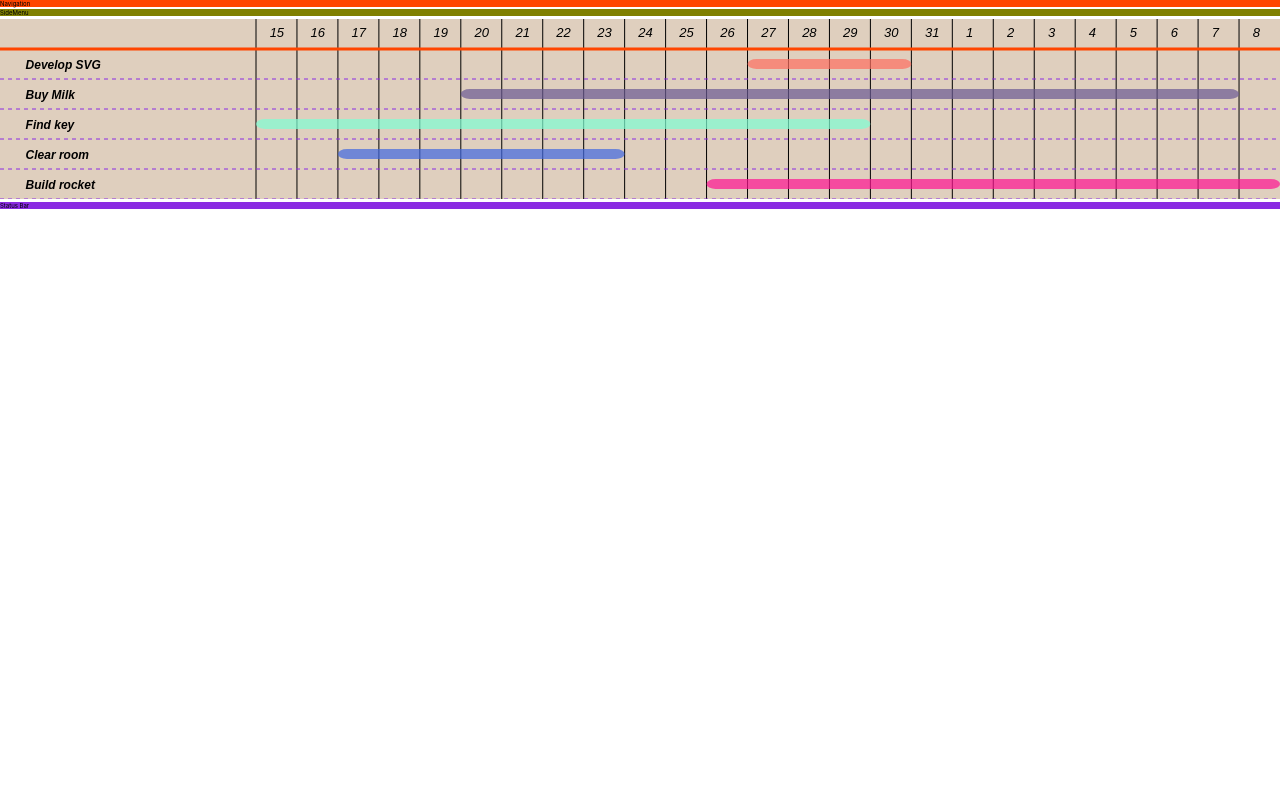
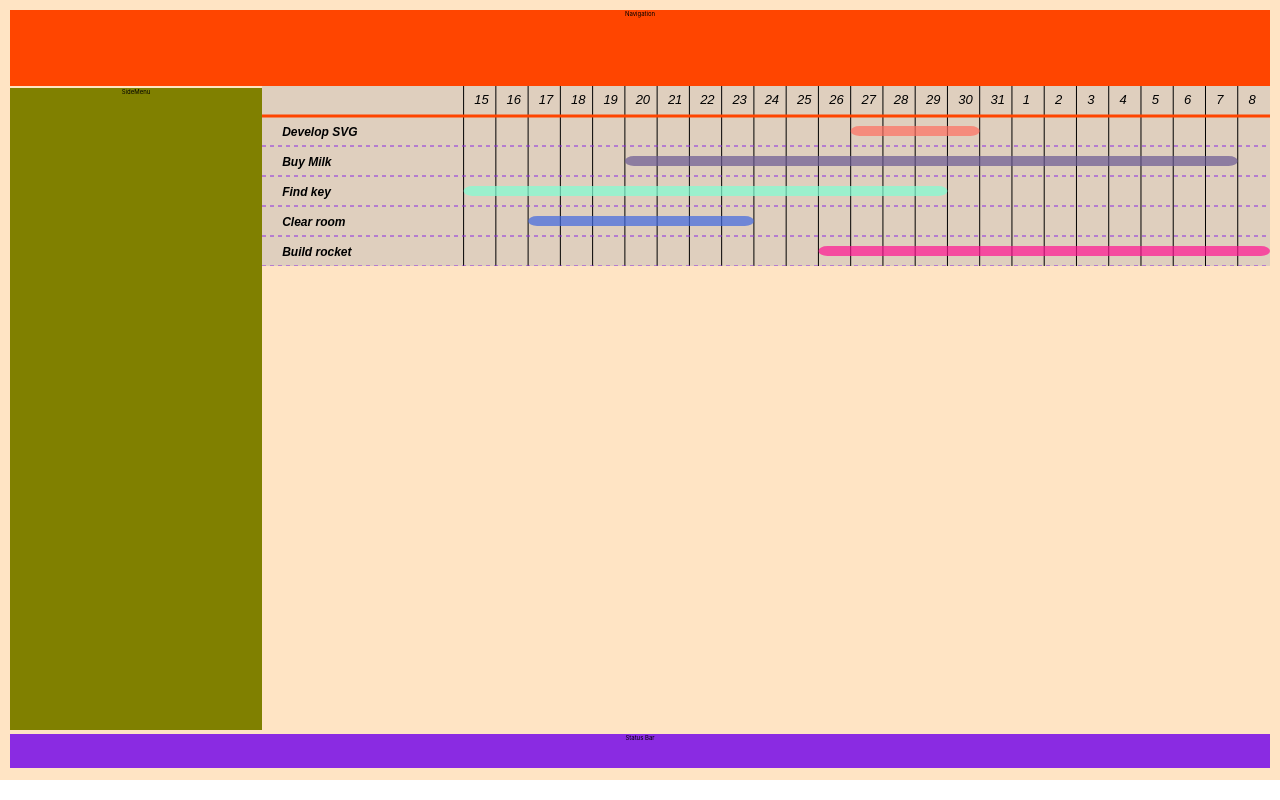
Before and after one commit to tocs77/guntt, a React (Create React App) app: page / in a window 1280 px wide. Built offline with nearby package versions, Linux system fonts and the light colour scheme.

Commit message:
Used css grid to place elements

```diff
--- a/src/App.css
+++ b/src/App.css
@@ -2,6 +2,22 @@
   font-size: 62.5%;
 }
 
-.App {
+#root {
   text-align: center;
+  background-color: bisque;
+  padding: 1rem;
+  height: 95vh;
+
+  display: grid;
+
+  grid-template-rows: 10% 1fr 5%;
+  grid-template-columns: 20% 1fr;
 }
+
+#navigation {
+  grid-column: 1 / 3;
+}
+
+#statusBar {
+  grid-column: 1/3;
+}
--- a/src/App.js
+++ b/src/App.js
@@ -9,10 +9,10 @@ import StatusBar from './Components/UI/StatusBar/StatusBar'
 function App() {
   return (
     <React.Fragment>
-      <Navigation />
+      <Navigation id="navigation"/>
       <SideMenu />
       <Diagramm />
-      <StatusBar />
+      <StatusBar id="statusBar"/>
     </React.Fragment>
   );
 }
--- a/src/Components/UI/Navigation/Navigation.js
+++ b/src/Components/UI/Navigation/Navigation.js
@@ -3,7 +3,7 @@ import React from "react";
 import classes from "./Navigation.module.css";
 
 const Navigation = props => {
-  return <div className={classes.navigation}>Navigation</div>;
+  return <div className={classes.navigation} id={props.id}>Navigation</div>;
 };
 
 export default Navigation;
--- a/src/Components/UI/StatusBar/StatusBar.js
+++ b/src/Components/UI/StatusBar/StatusBar.js
@@ -1,11 +1,13 @@
-import React from 'react'
+import React from "react";
 
-import classes from './StatusBar.module.css'
+import classes from "./StatusBar.module.css";
 
 const StatusBar = props => {
-    return (
-        <p className={classes.statusBar}>Status Bar</p>
-    )
-}
+  return (
+    <p className={classes.statusBar} id={props.id}>
+      Status Bar
+    </p>
+  );
+};
 
-export default StatusBar
+export default StatusBar;
```
